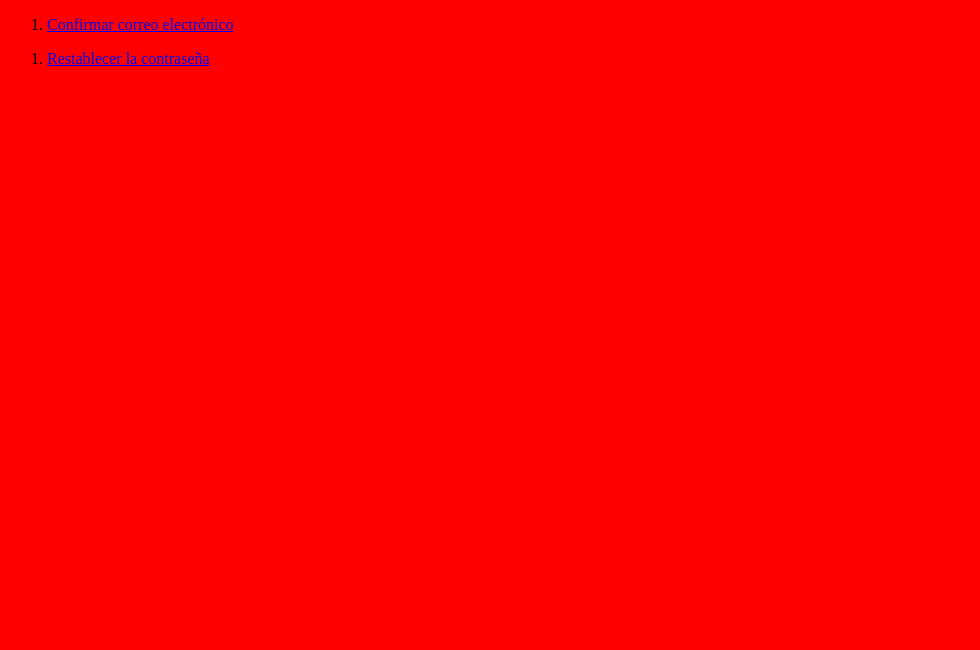
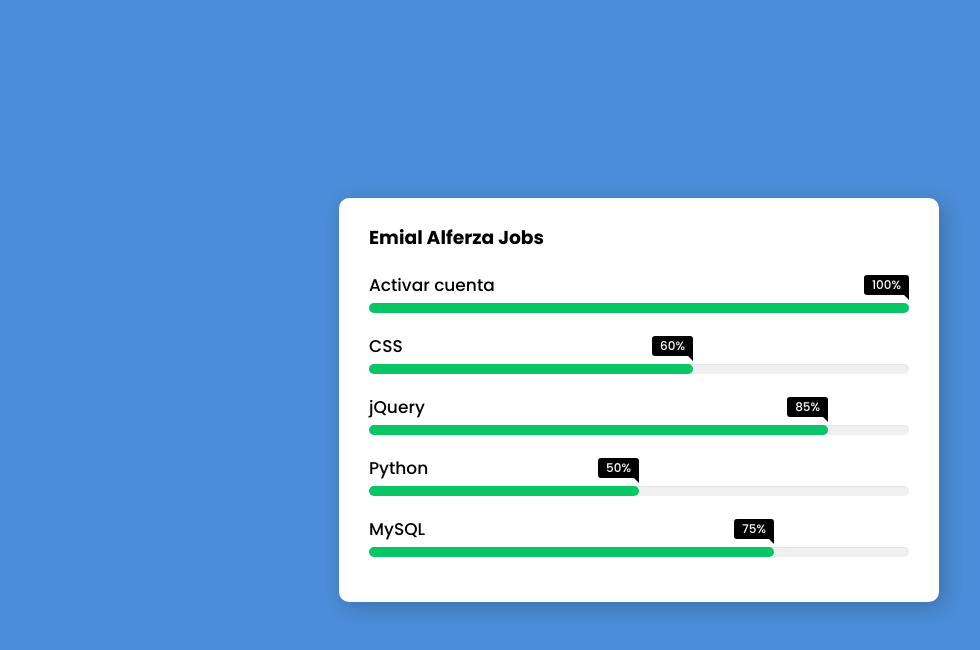
Before and after one commit to bgarciacuellar/diseno-maquetacion-emails, a plain HTML site: page index.html in a window 1280 px wide. Shown: the whole page, without its empty margins (1-981 px from the left). Drawn offline with Linux system fonts and the light colour scheme.

Commit message:
Progress bar ui

```diff
--- a/index.html
+++ b/index.html
@@ -8,11 +8,49 @@
     <title>Email Alferza</title>
 </head>
 <body>
-    <section>
-        <div>
-            <ol><li><a href="confirm-email.html">Confirmar correo electrónico</a></li></ol>
-            <ol><li><a href="password.html">Restablecer la contraseña</a></li></ol>
+    <body>
+        <div class="skill-bars">
+            <h3>Emial Alferza Jobs</h3>
+          <div class="bar">
+            <div class="info">
+              <span>Activar cuenta</span>
+            </div>
+            <div class="progress-line html">
+              <span></span>
+            </div>
+          </div>
+          <div class="bar">
+            <div class="info">
+              <span>CSS</span>
+            </div>
+            <div class="progress-line css">
+              <span></span>
+            </div>
+          </div>
+          <div class="bar">
+            <div class="info">
+              <span>jQuery</span>
+            </div>
+            <div class="progress-line jquery">
+              <span></span>
+            </div>
+          </div>
+          <div class="bar">
+            <div class="info">
+              <span>Python</span>
+            </div>
+            <div class="progress-line python">
+              <span></span>
+            </div>
+          </div>
+          <div class="bar">
+            <div class="info">
+              <span>MySQL</span>
+            </div>
+            <div class="progress-line mysql">
+              <span></span>
+            </div>
+          </div>
         </div>
-    </section>
 </body>
 </html>
--- a/style.css
+++ b/style.css
@@ -1,4 +1,132 @@
-body{
-    min-height: 100vh;
-    background: red;
+@import url('https://fonts.googleapis.com/css2?family=Poppins:wght@200;300;400;500;600;700&display=swap');
+*{
+  margin: 0;
+  padding: 0;
+  box-sizing: border-box;
+  font-family: 'Poppins', sans-serif;
 }
+html,body{
+  display: grid;
+  height: 100%;
+  place-items: center;
+  background: #4B8DD8;
+}
+::selection{
+  color: #fff;
+  background: #4B8DD8;
+}
+.skill-bars{
+  padding: 25px 30px;
+  width: 600px;
+  background: #fff;
+  box-shadow: 5px 5px 20px rgba(0,0,0,0.2);
+  border-radius: 10px;
+}
+.skill-bars .bar{
+  margin: 20px 0;
+}
+.skill-bars .bar:first-child{
+  margin-top: 0px;
+}
+.skill-bars .bar .info{
+  margin-bottom: 5px;
+}
+.skill-bars .bar .info span{
+  font-weight: 500;
+  font-size: 17px;
+  opacity: 0;
+  animation: showText 0.5s 1s linear forwards;
+}
+@keyframes showText {
+  100%{
+    opacity: 1;
+  }
+}
+.skill-bars .bar .progress-line{
+  height: 10px;
+  width: 100%;
+  background: #f0f0f0;
+  position: relative;
+  transform: scaleX(0);
+  transform-origin: left;
+  border-radius: 10px;
+  box-shadow: inset 0 1px 1px rgba(0,0,0,0.05),
+              0 1px rgba(255,255,255,0.8);
+  animation: animate 1s cubic-bezier(1,0,0.5,1) forwards;
+}
+@keyframes animate {
+  100%{
+    transform: scaleX(1);
+  }
+}
+.bar .progress-line span{
+  height: 100%;
+  position: absolute;
+  border-radius: 10px;
+  transform: scaleX(0);
+  transform-origin: left;
+  background: #08c665;
+  animation: animate 1s 1s cubic-bezier(1,0,0.5,1) forwards;
+}
+.bar .progress-line.html span{
+  width: 100%;
+}
+.bar .progress-line.css span{
+  width: 60%;
+}
+.bar .progress-line.jquery span{
+  width: 85%;
+}
+.bar .progress-line.python span{
+  width: 50%;
+}
+.bar .progress-line.mysql span{
+  width: 75%;
+}
+.progress-line span::before{
+  position: absolute;
+  content: "";
+  top: -10px;
+  right: 0;
+  height: 0;
+  width: 0;
+  border: 7px solid transparent;
+  border-bottom-width: 0px;
+  border-right-width: 0px;
+  border-top-color: #000;
+  opacity: 0;
+  animation: showText2 0.5s 1.5s linear forwards;
+}
+.progress-line span::after{
+  position: absolute;
+  top: -28px;
+  right: 0;
+  font-weight: 500;
+  background: #000;
+  color: #fff;
+  padding: 1px 8px;
+  font-size: 12px;
+  border-radius: 3px;
+  opacity: 0;
+  animation: showText2 0.5s 1.5s linear forwards;
+}
+@keyframes showText2 {
+  100%{
+    opacity: 1;
+  }
+}
+.progress-line.html span::after{
+  content: "100%";
+}
+.progress-line.css span::after{
+  content: "60%";
+}
+.progress-line.jquery span::after{
+  content: "85%";
+}
+.progress-line.python span::after{
+  content: "50%";
+}
+.progress-line.mysql span::after{
+  content: "75%";
+}
```
